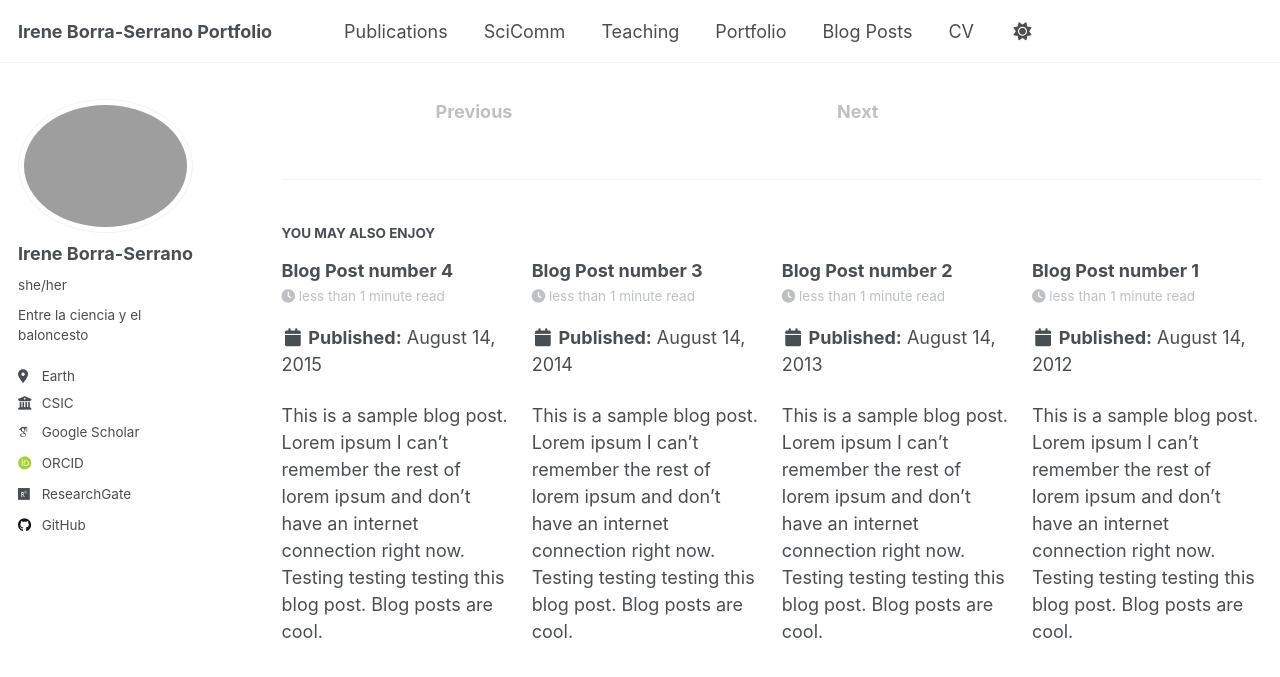
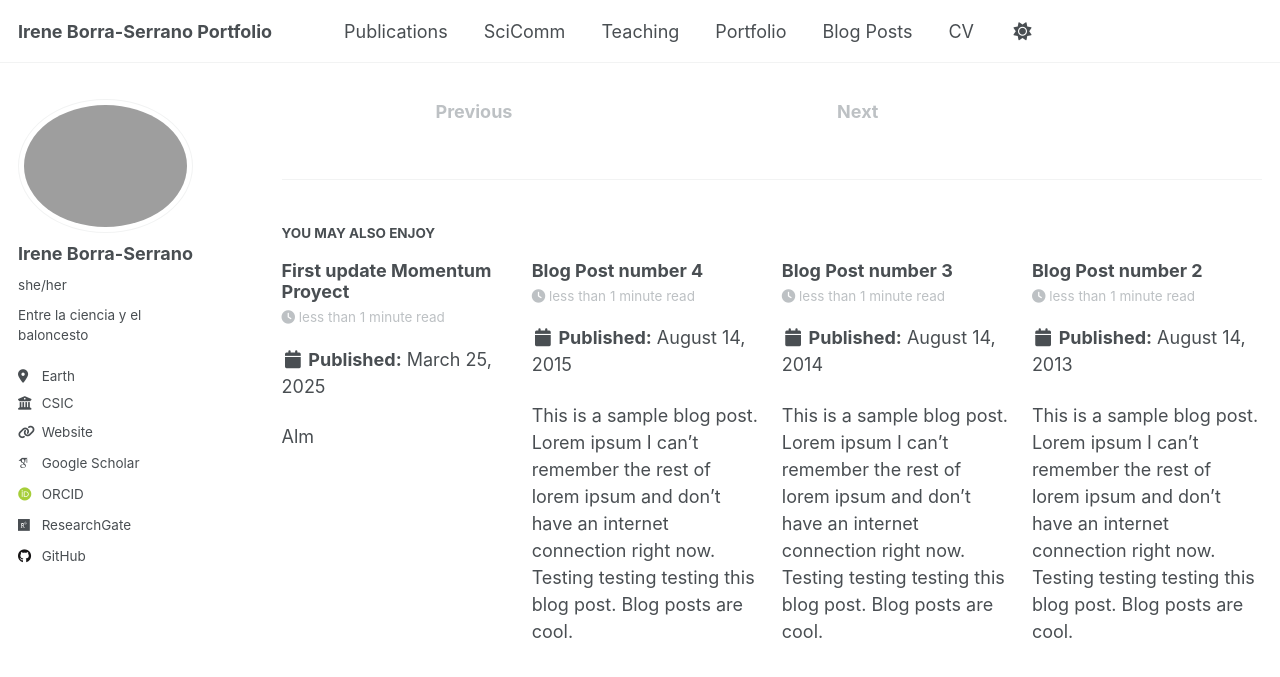
Before and after one commit to IreneBS/irene_borra-serrano, a Jekyll site: the page built from _posts/2199-01-01-future-post.md, in a window 1280 px wide and 900 px high, scrolled down 506 px. Shown: the top 677 px of the window. Built offline with Jekyll 4.4.1, drawn with Linux system fonts in a browser that asks for light colours; some web fonts are replaced; part of the change alters nothing that is shown.

```diff
--- a/_includes/author-profile.html
+++ b/_includes/author-profile.html
@@ -36,7 +36,7 @@
       {% if author.email %}
         <li><a href="mailto:{{ author.email }}"><i class="fas fa-fw fa-envelope icon-pad-right" aria-hidden="true"></i>{{ site.data.ui-text[site.locale].email_label | default: "Email" }}</a></li>
       {% endif %}
-      {% if author.uri %}
+      {% if author.contact %}
         <li><a href="{{ author.contact }}"><i class="fas fa-fw fa-link icon-pad-right" aria-hidden="true"></i>{{ site.data.ui-text[site.locale].website_label | default: "Website" }}</a></li>
       {% endif %}
 
--- /dev/null
+++ b/_posts/2025-03-25-blog-post-1.md
@@ -0,0 +1,22 @@
+---
+title: 'First update Momentum Proyect'
+date: 2025-03-25
+permalink: /posts/2025/03/blog-post-1/
+tags:
+  - cool posts
+  - category1
+  - category2
+---
+
+Alm
+
+<!-- This is a sample blog post. Lorem ipsum I can't remember the rest of lorem ipsum and don't have an internet connection right now. Testing testing testing this blog post. Blog posts are cool.
+
+Headings are cool
+======
+
+You can have many headings
+======
+
+Aren't headings cool?
+------ -->
```
